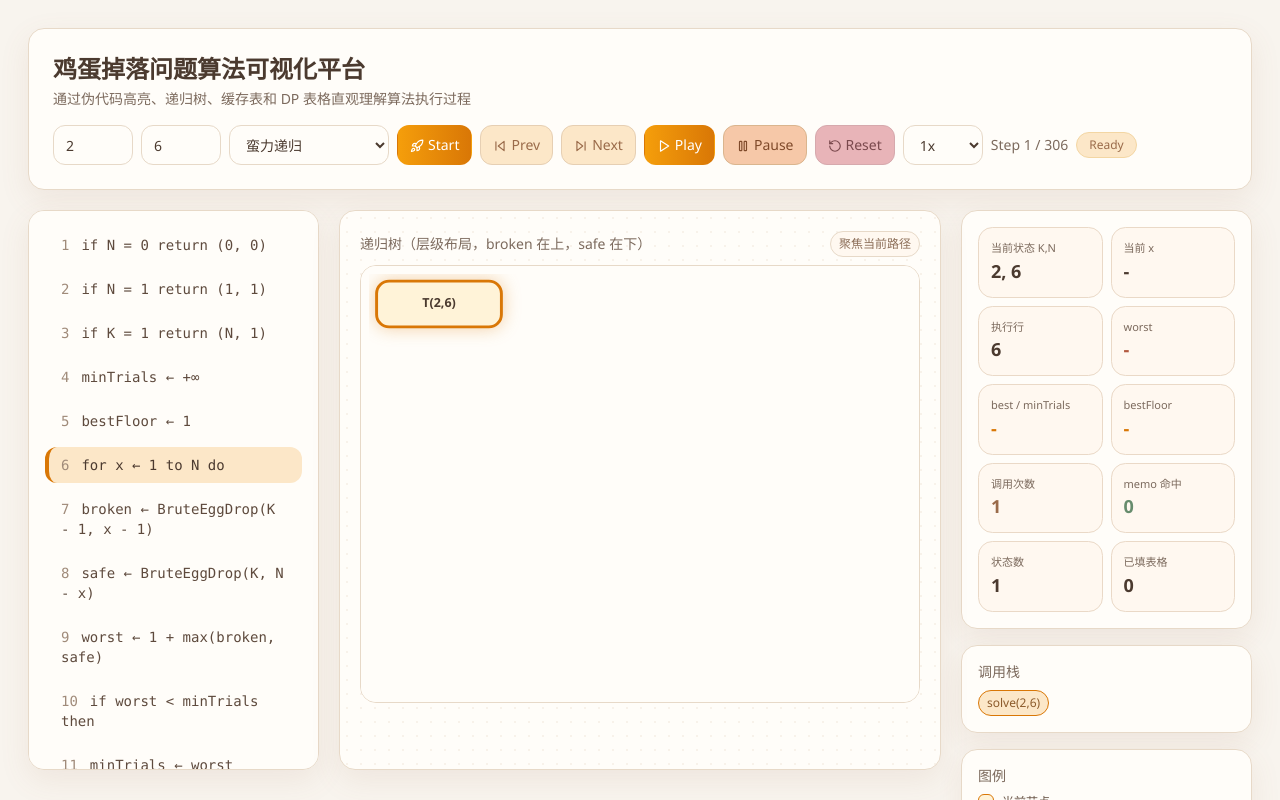
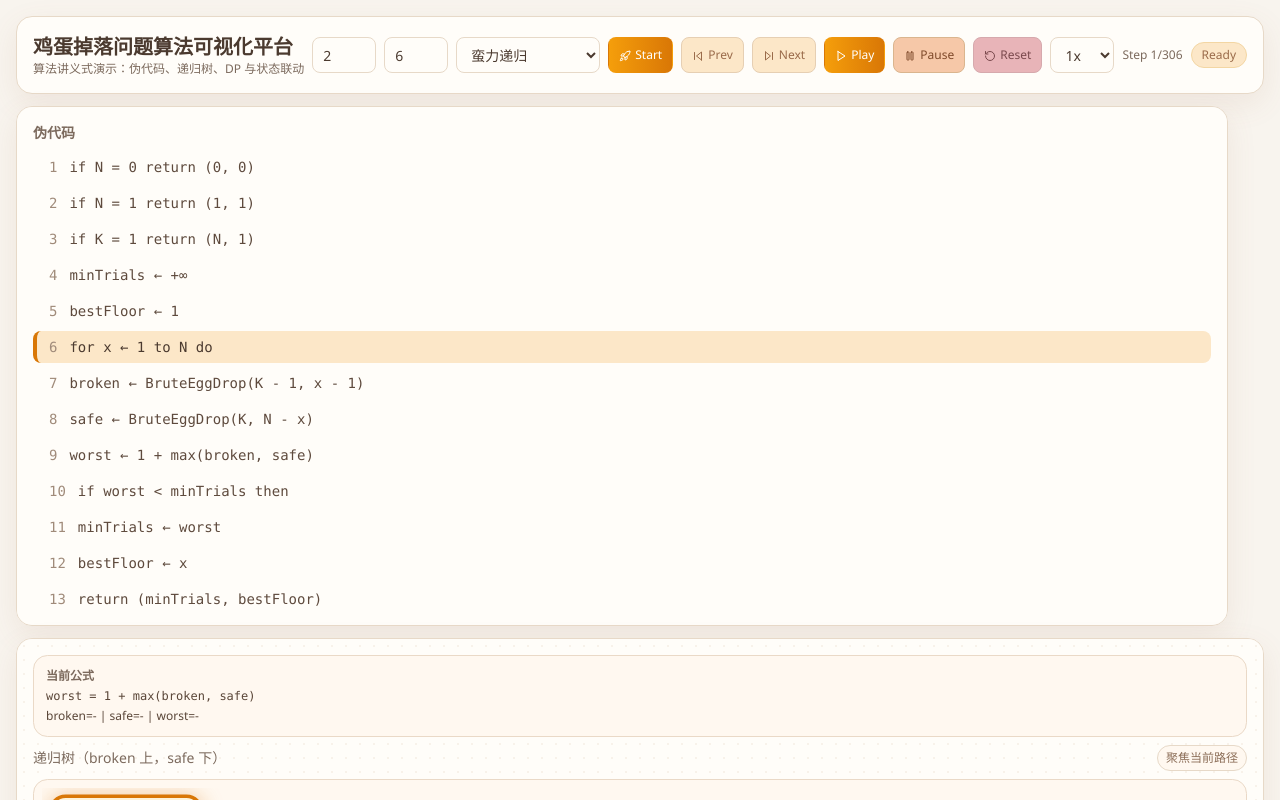
Before and after one commit to Jihongying0909/test4-demo, a React (Vite) app: page / in a window 1280 px wide. Both pictures are taken after a click on the button "Start". Shown: the top 800 px of the page. Built offline with nearby package versions, Linux system fonts and the light colour scheme.

Commit message:
update page content and style

```diff
--- a/src/App.tsx
+++ b/src/App.tsx
@@ -29,6 +29,7 @@ export default function App() {
   const [status, setStatus] = useState<'Ready' | 'Running' | 'Paused' | 'Finished'>('Ready');
   const [speed, setSpeed] = useState(1000);
   const [tab, setTab] = useState<'table' | 'reach'>('table');
+  const [bottomTab, setBottomTab] = useState<'explain' | 'log' | 'complexity'>('explain');
 
   const allCompare = useMemo(() => ({
     brute: generateBruteForceSteps(Math.min(k, 4), Math.min(n, 8)),
@@ -73,7 +74,7 @@ export default function App() {
   };
 
   return (
-    <div className="min-h-screen p-4 lg:p-7 bg-[#F8F4EE] text-[#4B3A2F]">
+    <div className="min-h-screen p-3 lg:p-4 bg-[#F8F4EE] text-[#4B3A2F]">
       <ControlPanel
         k={k}
         n={n}
@@ -94,27 +95,43 @@ export default function App() {
         onReset={() => { setStatus('Ready'); setIdx(0); }}
       />
 
-      <div className="grid grid-cols-1 xl:grid-cols-12 gap-5 mt-5">
-        <div className="xl:col-span-3">
+      <div className="grid grid-cols-1 xl:grid-cols-20 gap-3 mt-3">
+        <div className="xl:col-span-6">
           <PseudocodePanel lines={pseudoMap[algorithm === 'reach' ? 'bottomup' : algorithm]} current={current?.pseudoLine ?? 0} visited={visited} />
         </div>
-        <div className="xl:col-span-6">
+        <div className="xl:col-span-9">
           <VisualizationPanel step={current} tab={tab} setTab={setTab} />
         </div>
-        <div className="xl:col-span-3 space-y-4">
+        <div className="xl:col-span-5 space-y-3">
           <StateMonitor step={current} />
           <CallStackPanel stack={current?.callStack} />
           <Legend />
         </div>
       </div>
 
-      <div className="grid grid-cols-1 xl:grid-cols-12 gap-5 mt-5">
-        <div className="xl:col-span-5"><StepExplanation step={current} /></div>
-        <div className="xl:col-span-4"><ExecutionLog logs={current?.logs} /></div>
-        <div className="xl:col-span-3"><HeatmapView heat={current?.heatmap} /></div>
+      <div className="warm-card mt-3 p-4">
+        <div className="flex items-center gap-2 mb-3">
+          <button onClick={() => setBottomTab('explain')} className={`px-3 py-1.5 text-sm rounded-xl border ${bottomTab === 'explain' ? 'bg-[#FCE7C8] border-[#D97706]' : 'bg-[#FFF8F0] border-[#E7D9C8]'}`}>当前步骤解释</button>
+          <button onClick={() => setBottomTab('log')} className={`px-3 py-1.5 text-sm rounded-xl border ${bottomTab === 'log' ? 'bg-[#FCE7C8] border-[#D97706]' : 'bg-[#FFF8F0] border-[#E7D9C8]'}`}>运行日志</button>
+          <button onClick={() => setBottomTab('complexity')} className={`px-3 py-1.5 text-sm rounded-xl border ${bottomTab === 'complexity' ? 'bg-[#FCE7C8] border-[#D97706]' : 'bg-[#FFF8F0] border-[#E7D9C8]'}`}>复杂度说明</button>
+        </div>
+
+        {bottomTab === 'explain' && <StepExplanation step={current} />}
+        {bottomTab === 'log' && <ExecutionLog logs={current?.logs} />}
+        {bottomTab === 'complexity' && (
+          <div className="warm-subcard p-4 text-sm leading-7 text-[#5B4739]">
+            <div>蛮力法：时间复杂度约 O(N^(K-2) * 2^N)，重复子问题多。</div>
+            <div>自顶向下 DP：时间 O(KN²)，空间 O(KN)，递归 + 缓存。</div>
+            <div>自底向上 DP：时间 O(KN²)，空间 O(KN)，填表稳定。</div>
+            <div>一维优化：reach[k] = reach[k] + reach[k-1] + 1。</div>
+          </div>
+        )}
       </div>
 
-      <div className="mt-5"><ComparePanel brute={allCompare.brute} top={allCompare.top} bottom={allCompare.bottom} /></div>
+      <div className="grid grid-cols-1 xl:grid-cols-12 gap-3 mt-3">
+        <div className="xl:col-span-4"><HeatmapView heat={current?.heatmap} /></div>
+        <div className="xl:col-span-8"><ComparePanel brute={allCompare.brute} top={allCompare.top} bottom={allCompare.bottom} /></div>
+      </div>
     </div>
   );
 }
--- a/src/components/BruteForceTree.tsx
+++ b/src/components/BruteForceTree.tsx
@@ -16,9 +16,7 @@ export default function BruteForceTree({ step }: { step: Step }) {
   const nodes = step.treeNodes ?? [];
   const edges = step.treeEdges ?? [];
 
-  if (!nodes.length) {
-    return <div className="text-[#7C6A5D]">暂无递归树</div>;
-  }
+  if (!nodes.length) return <div className="text-[#7C6A5D]">暂无递归树</div>;
 
   const byId = new Map(nodes.map((n) => [n.id, n]));
   const incoming = new Map<string, number>();
@@ -34,25 +32,18 @@ export default function BruteForceTree({ step }: { step: Step }) {
   });
 
   const root = nodes.find((n) => !incoming.get(n.id))?.id ?? nodes[0].id;
-
   const ordered: LayoutNode[] = [];
   let cursor = 0;
 
   const dfs = (id: string, depth: number) => {
     const child = children.get(id) ?? [];
-    const broken = child.filter((c) => c.label === 'broken');
-    const safe = child.filter((c) => c.label === 'safe');
-    const sorted = [...broken, ...safe];
-
+    const sorted = [...child.filter((c) => c.label === 'broken'), ...child.filter((c) => c.label === 'safe')];
     const yOrder = cursor;
     cursor += 1;
-
     const n = byId.get(id);
     if (n) ordered.push({ ...n, depth, yOrder });
-
     sorted.forEach((s) => dfs(s.id, depth + 1));
   };
-
   dfs(root, 0);
 
   const currentLabel = `T(${step.currentState.eggs},${step.currentState.floors})`;
@@ -67,56 +58,40 @@ export default function BruteForceTree({ step }: { step: Step }) {
     walk = parent.get(walk) ?? '';
   }
 
-  const xGap = 180;
-  const yGap = 68;
+  const treeScale = nodes.length <= 10 ? 1.2 : nodes.length <= 20 ? 1.05 : 1;
+  const xGap = nodes.length <= 10 ? 210 : 175;
+  const yGap = nodes.length <= 10 ? 74 : 62;
   const topPad = 30;
   const leftPad = 70;
 
   const pos = new Map<string, { x: number; y: number }>();
-  ordered.forEach((n) => {
-    pos.set(n.id, {
-      x: leftPad + n.depth * xGap,
-      y: topPad + n.yOrder * yGap,
-    });
-  });
+  ordered.forEach((n) => pos.set(n.id, { x: leftPad + n.depth * xGap, y: topPad + n.yOrder * yGap }));
 
-  const width = Math.max(900, ...ordered.map((n) => leftPad + n.depth * xGap + 220));
-  const height = Math.max(420, ...ordered.map((n) => topPad + n.yOrder * yGap + 80));
+  const width = Math.max(860, ...ordered.map((n) => leftPad + n.depth * xGap + 220));
+  const height = Math.max(380, ...ordered.map((n) => topPad + n.yOrder * yGap + 80));
 
   return (
     <div>
       <div className="flex items-center justify-between mb-2">
-        <div className="text-sm text-[#7C6A5D]">递归树（层级布局，broken 在上，safe 在下）</div>
+        <div className="text-sm text-[#7C6A5D]">递归树（broken 上，safe 下）</div>
         <div className="text-xs px-2 py-1 rounded-full bg-[#FFF8F0] border border-[#E7D9C8] text-[#8C6E58]">聚焦当前路径</div>
       </div>
-
-      <div className="overflow-auto rounded-2xl border border-[#E7D9C8] bg-[#FFFDF9] p-2">
-        <svg width={width} height={height}>
+      <div className="warm-subcard p-2">
+        <div className="overflow-auto">
+          <svg width={width} height={height} style={{ transform: `scale(${treeScale})`, transformOrigin: '0 0' }}>
             {edges.map((e, i) => {
               const a = pos.get(e.from);
               const b = pos.get(e.to);
               if (!a || !b) return null;
-
               const active = focusPath.has(e.from) && focusPath.has(e.to);
               const midX = (a.x + b.x) / 2;
-            const midY = (a.y + b.y) / 2 + (e.label === 'broken' ? -14 : 14);
+              const midY = (a.y + b.y) / 2 + (e.label === 'broken' ? -13 : 13);
               const path = `M ${a.x + 62} ${a.y} C ${a.x + 105} ${a.y}, ${b.x - 105} ${b.y}, ${b.x - 62} ${b.y}`;
-
               return (
-              <g key={`${e.from}-${e.to}-${i}`} opacity={active ? 1 : 0.25}>
+                <g key={`${e.from}-${e.to}-${i}`} opacity={active ? 1 : 0.26}>
                   <path d={path} fill="none" stroke={active ? '#B79273' : '#D7C5B2'} strokeWidth={2} />
-                <rect
-                  x={midX - 26}
-                  y={midY - 10}
-                  width={52}
-                  height={18}
-                  rx={9}
-                  fill={e.label === 'broken' ? '#FDE6CD' : '#EAF4EA'}
-                  stroke={e.label === 'broken' ? '#E5B176' : '#9FBCA3'}
-                />
-                <text x={midX} y={midY + 3} fontSize="10" textAnchor="middle" fill="#6D5546">
-                  {e.label}
-                </text>
+                  <rect x={midX - 24} y={midY - 9} width={48} height={18} rx={9} fill={e.label === 'broken' ? '#FDE6CD' : '#EAF4EA'} stroke={e.label === 'broken' ? '#E5B176' : '#9FBCA3'} />
+                  <text x={midX} y={midY + 3} fontSize="10" textAnchor="middle" fill="#6D5546">{e.label}</text>
                 </g>
               );
             })}
@@ -127,41 +102,17 @@ export default function BruteForceTree({ step }: { step: Step }) {
               const onPath = focusPath.has(n.id);
               const isFocus = n.id === focusId;
               const isRepeat = n.state === 'repeat';
-
               return (
-              <motion.g
-                key={n.id}
-                initial={{ opacity: 0, scale: 0.9 }}
-                animate={{ opacity: onPath ? 1 : 0.42, scale: isFocus ? 1.04 : 1 }}
-                transition={{ duration: 0.22 }}
-              >
-                <rect
-                  x={p.x - 60}
-                  y={p.y - 22}
-                  width={120}
-                  height={44}
-                  rx={12}
-                  fill={style.fill}
-                  stroke={style.stroke}
-                  strokeWidth={isFocus ? 2.8 : 1.6}
-                  style={isFocus ? { filter: 'drop-shadow(0 0 8px rgba(217,119,6,0.35))' } : {}}
-                />
-                <text x={p.x} y={p.y + 3} textAnchor="middle" fontSize="12" fill="#4B3A2F" fontWeight={600}>
-                  {n.label}
-                </text>
-                {isRepeat && (
-                  <g>
-                    <rect x={p.x + 26} y={p.y - 30} width={32} height={14} rx={7} fill="#E8B4B8" />
-                    <text x={p.x + 42} y={p.y - 20} textAnchor="middle" fontSize="9" fill="#6F3F43">
-                      重复
-                    </text>
-                  </g>
-                )}
+                <motion.g key={n.id} initial={{ opacity: 0, scale: 0.9 }} animate={{ opacity: onPath ? 1 : 0.42, scale: isFocus ? 1.05 : 1 }} transition={{ duration: 0.22 }}>
+                  <rect x={p.x - 60} y={p.y - 22} width={120} height={44} rx={12} fill={style.fill} stroke={style.stroke} strokeWidth={isFocus ? 2.8 : 1.5} style={isFocus ? { filter: 'drop-shadow(0 0 8px rgba(217,119,6,0.35))' } : {}} />
+                  <text x={p.x} y={p.y + 3} textAnchor="middle" fontSize="12" fill="#4B3A2F" fontWeight={600}>{n.label}</text>
+                  {isRepeat && <g><rect x={p.x + 26} y={p.y - 30} width={32} height={14} rx={7} fill="#E8B4B8" /><text x={p.x + 42} y={p.y - 20} textAnchor="middle" fontSize="9" fill="#6F3F43">重复</text></g>}
                 </motion.g>
               );
             })}
           </svg>
         </div>
       </div>
+    </div>
   );
 }
--- a/src/components/ControlPanel.tsx
+++ b/src/components/ControlPanel.tsx
@@ -22,8 +22,8 @@ interface Props {
   onReset: () => void;
 }
 
-const inputCls = 'h-10 rounded-xl border border-[#E7D9C8] bg-[#FFFDF9] px-3 text-sm text-[#4B3A2F] outline-none focus:ring-2 focus:ring-[#F6C8A8]';
-const baseBtn = 'h-10 px-3 rounded-xl text-sm font-medium border transition-all duration-200 hover:-translate-y-0.5 hover:shadow-[0_8px_16px_rgba(154,107,74,.14)]';
+const inputCls = 'h-9 rounded-lg border border-[#E7D9C8] bg-[#FFFDF9] px-2.5 text-sm text-[#4B3A2F] outline-none focus:ring-2 focus:ring-[#F6C8A8]';
+const baseBtn = 'h-9 px-2.5 rounded-lg text-xs font-medium border transition-all duration-200 hover:-translate-y-0.5 hover:shadow-[0_6px_14px_rgba(154,107,74,.12)]';
 
 const badgeMap: Record<string, string> = {
   Ready: 'bg-[#FCE7C8] text-[#9A6B4A] border-[#F3D6A3]',
@@ -34,36 +34,34 @@ const badgeMap: Record<string, string> = {
 
 export default function ControlPanel(p: Props) {
   return (
-    <div className="warm-card rounded-3xl p-6">
-      <div className="flex flex-wrap items-center gap-4 justify-between">
+    <div className="warm-card rounded-2xl p-4">
+      <div className="flex flex-wrap items-center gap-2 justify-between">
         <div>
-          <h1 className="text-2xl font-bold text-[#4B3A2F]">鸡蛋掉落问题算法可视化平台</h1>
-          <p className="text-sm text-[#7C6A5D] mt-1">通过伪代码高亮、递归树、缓存表和 DP 表格直观理解算法执行过程</p>
+          <h1 className="text-xl font-semibold text-[#4B3A2F]">鸡蛋掉落问题算法可视化平台</h1>
+          <p className="text-xs text-[#7C6A5D]">算法讲义式演示：伪代码、递归树、DP 与状态联动</p>
         </div>
         <div className="flex flex-wrap items-center gap-2">
-          <input type="number" value={p.k} min={1} onChange={(e) => p.setK(Number(e.target.value))} className={`${inputCls} w-20`} />
-          <input type="number" value={p.n} min={0} onChange={(e) => p.setN(Number(e.target.value))} className={`${inputCls} w-20`} />
-
-          <select value={p.algorithm} onChange={(e) => p.setAlgorithm(e.target.value as AlgoType)} className={`${inputCls} w-40`}>
+          <input type="number" value={p.k} min={1} onChange={(e) => p.setK(Number(e.target.value))} className={`${inputCls} w-16`} />
+          <input type="number" value={p.n} min={0} onChange={(e) => p.setN(Number(e.target.value))} className={`${inputCls} w-16`} />
+          <select value={p.algorithm} onChange={(e) => p.setAlgorithm(e.target.value as AlgoType)} className={`${inputCls} w-36`}>
             <option value="bruteforce">蛮力递归</option>
             <option value="topdown">自顶向下 DP</option>
             <option value="bottomup">自底向上 DP</option>
             <option value="reach">一维优化 Reach</option>
           </select>
 
-          <motion.button whileHover={{ scale: 1.03 }} className={`${baseBtn} border-transparent text-white bg-gradient-to-r from-[#F59E0B] to-[#D97706]`} onClick={p.onStart}><Rocket size={14} className="inline mr-1" />Start</motion.button>
-          <button className={`${baseBtn} border-[#E6CFB3] bg-[#FCE7C8] text-[#9A6B4A]`} onClick={p.onPrev}><SkipBack size={14} className="inline mr-1" />Prev</button>
-          <button className={`${baseBtn} border-[#E6CFB3] bg-[#FCE7C8] text-[#9A6B4A]`} onClick={p.onNext}><SkipForward size={14} className="inline mr-1" />Next</button>
-          <motion.button whileHover={{ scale: 1.03 }} className={`${baseBtn} border-transparent text-white bg-gradient-to-r from-[#F59E0B] to-[#D97706]`} onClick={p.onPlay}><Play size={14} className="inline mr-1" />Play</motion.button>
-          <button className={`${baseBtn} border-[#DAB58E] bg-[#F6C8A8] text-[#7F4A2A]`} onClick={p.onPause}><Pause size={14} className="inline mr-1" />Pause</button>
-          <button className={`${baseBtn} border-[#D6A9AD] bg-[#E8B4B8] text-[#7A494D]`} onClick={p.onReset}><RotateCcw size={14} className="inline mr-1" />Reset</button>
+          <motion.button whileHover={{ scale: 1.03 }} className={`${baseBtn} border-transparent text-white bg-gradient-to-r from-[#F59E0B] to-[#D97706]`} onClick={p.onStart}><Rocket size={12} className="inline mr-1" />Start</motion.button>
+          <button className={`${baseBtn} border-[#E6CFB3] bg-[#FCE7C8] text-[#9A6B4A]`} onClick={p.onPrev}><SkipBack size={12} className="inline mr-1" />Prev</button>
+          <button className={`${baseBtn} border-[#E6CFB3] bg-[#FCE7C8] text-[#9A6B4A]`} onClick={p.onNext}><SkipForward size={12} className="inline mr-1" />Next</button>
+          <motion.button whileHover={{ scale: 1.03 }} className={`${baseBtn} border-transparent text-white bg-gradient-to-r from-[#F59E0B] to-[#D97706]`} onClick={p.onPlay}><Play size={12} className="inline mr-1" />Play</motion.button>
+          <button className={`${baseBtn} border-[#DAB58E] bg-[#F6C8A8] text-[#7F4A2A]`} onClick={p.onPause}><Pause size={12} className="inline mr-1" />Pause</button>
+          <button className={`${baseBtn} border-[#D6A9AD] bg-[#E8B4B8] text-[#7A494D]`} onClick={p.onReset}><RotateCcw size={12} className="inline mr-1" />Reset</button>
 
-          <select value={p.speed} onChange={(e) => p.setSpeed(Number(e.target.value))} className={`${inputCls} w-20`}>
+          <select value={p.speed} onChange={(e) => p.setSpeed(Number(e.target.value))} className={`${inputCls} w-16`}>
             <option value={2000}>0.5x</option><option value={1000}>1x</option><option value={500}>2x</option>
           </select>
-
-          <div className="text-sm text-[#7C6A5D]">Step {p.step} / {p.total}</div>
-          <span className={`text-xs px-3 py-1 rounded-full border ${badgeMap[p.status] ?? badgeMap.Ready}`}>{p.status}</span>
+          <div className="text-xs text-[#7C6A5D]">Step {p.step}/{p.total}</div>
+          <span className={`text-xs px-2.5 py-1 rounded-full border ${badgeMap[p.status] ?? badgeMap.Ready}`}>{p.status}</span>
         </div>
       </div>
     </div>
--- a/src/components/PseudocodePanel.tsx
+++ b/src/components/PseudocodePanel.tsx
@@ -3,14 +3,15 @@ import { PseudoLine } from '../types';
 
 export default function PseudocodePanel({ lines, current, visited }: { lines: PseudoLine[]; current: number; visited: Set<number> }) {
   return (
-    <div className="warm-card bg-[#FFF8F0] h-[560px] overflow-auto p-4 rounded-3xl">
+    <div className="warm-card bg-[#FFF8F0] h-[520px] overflow-auto p-4 rounded-2xl">
+      <div className="text-sm font-semibold text-[#7C6A5D] mb-2">伪代码</div>
       {lines.map((l) => (
         <motion.div
           key={l.line}
           title={l.tip}
           layout
           transition={{ duration: 0.2 }}
-          className={`font-mono text-sm rounded-xl px-3 py-2 mb-2 border-l-4 ${
+          className={`font-mono text-sm rounded-lg px-3 py-1.5 mb-1 border-l-4 ${
             current === l.line
               ? 'bg-[#FCE7C8] border-l-[#D97706] text-[#4B3A2F]'
               : visited.has(l.line)
--- a/src/components/VisualizationPanel.tsx
+++ b/src/components/VisualizationPanel.tsx
@@ -4,13 +4,29 @@ import TopDownMemoView from './TopDownMemoView';
 import BottomUpTableView from './BottomUpTableView';
 import ReachArrayView from './ReachArrayView';
 
-export default function VisualizationPanel({ step, tab, setTab }: { step?: Step; tab: 'table' | 'reach'; setTab: (v: 'table' | 'reach') => void }) {
-  if (!step) return <div className="warm-card rounded-3xl p-4 h-[560px]">请先点击 Start</div>;
+function FormulaCard({ step }: { step: Step }) {
+  let formula = 'worst = 1 + max(broken, safe)';
+  if (step.algorithm === 'bottomup') formula = 'dp[e][f] = min_x (1 + max(dp[e-1][x-1], dp[e][f-x]))';
+  if (step.algorithm === 'reach') formula = 'reach[k] = reach[k] + reach[k-1] + 1';
+  if (step.algorithm === 'topdown') formula = 'memo[(K,N)] = min_x (1 + max(broken, safe))';
 
   return (
-    <div className="warm-card rounded-3xl p-5 h-[560px] overflow-auto relative">
+    <div className="warm-subcard p-3 text-xs text-[#5A4638] mb-2">
+      <div className="font-semibold text-[#7C6A5D] mb-1">当前公式</div>
+      <div className="font-mono">{formula}</div>
+      <div className="mt-1">broken={step.broken ?? '-'} | safe={step.safe ?? '-'} | worst={step.worst ?? '-'}</div>
+    </div>
+  );
+}
+
+export default function VisualizationPanel({ step, tab, setTab }: { step?: Step; tab: 'table' | 'reach'; setTab: (v: 'table' | 'reach') => void }) {
+  if (!step) return <div className="warm-card rounded-2xl p-4 h-[520px]">请先点击 Start</div>;
+
+  return (
+    <div className="warm-card rounded-2xl p-4 h-[520px] overflow-auto relative">
       <div className="absolute inset-0 pointer-events-none opacity-30" style={{ backgroundImage: 'radial-gradient(#E7D9C8 0.8px, transparent 0.8px)', backgroundSize: '14px 14px' }} />
       <div className="relative z-10">
+        <FormulaCard step={step} />
         {step.algorithm === 'bruteforce' && <BruteForceTree step={step} />}
         {step.algorithm === 'topdown' && <TopDownMemoView step={step} />}
         {step.algorithm === 'bottomup' && <BottomUpTableView step={step} tab={tab} setTab={setTab} />}
```
Also changed, not shown: 5 other files (tests, documents, lock files or other folders). Lines whose indentation alone changed are shown as unchanged.
